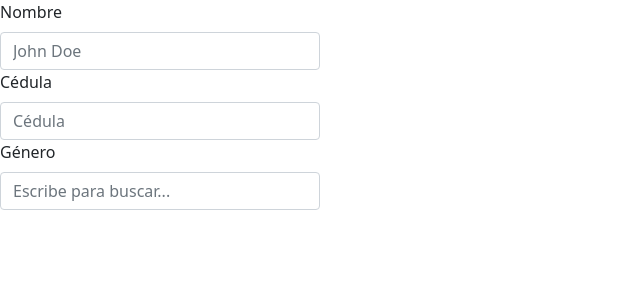
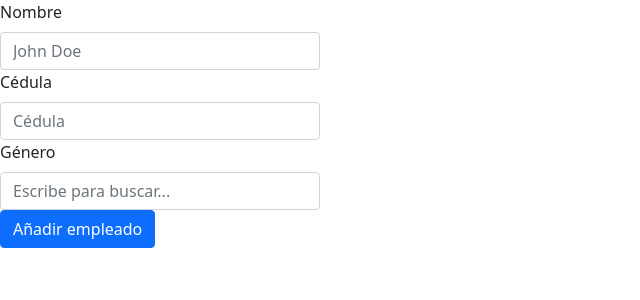
Before and after one commit to David-sqrtpi/CSW-angular, an Angular app: page /insertar-empleado in a window 1280 px wide. Shown: the top 300 px of the page, without its empty margins (0-640 px from the left). Built offline with nearby package versions, Linux system fonts and the light colour scheme.

Commit message:
Añadiendo el form group a html

```diff
--- a/src/app/components/insertar-empleado/insertar-empleado.component.html
+++ b/src/app/components/insertar-empleado/insertar-empleado.component.html
@@ -1,20 +1,23 @@
-<form>
+<form [formGroup]='empleadoForm' (ngSubmit)='onSubmit()'>
     <div class="col-sm-3">
         <label for="name" class="form-label">Nombre</label>
-        <input type="text" class="form-control" id="name" placeholder="John Doe">
+        <input type="text" class="form-control" id="name" placeholder="John Doe" formControlName="name">
     </div>
 
     <div class="col-sm-3">
         <label for="cedula" class="form-label">Cédula</label>
-        <input type="number" class="form-control" id="cedula" placeholder="Cédula">
+        <input type="number" class="form-control" id="cedula" placeholder="Cédula" formControlName="cedula">
     </div>
 
     <div class="col-sm-3">
         <label for="gender" class="form-label">Género</label>
-        <input class="form-control" list="genderOptions" id="gender" placeholder="Escribe para buscar...">
+        <input class="form-control" list="genderOptions" id="gender" placeholder="Escribe para buscar..."
+            formControlName="gender">
         <datalist id="genderOptions">
             <option value="Femenino">
             <option value="Masculino">
         </datalist>
     </div>
+
+    <button type="submit" class="btn btn-primary">Añadir empleado</button>
 </form>
--- a/src/app/components/insertar-empleado/insertar-empleado.component.ts
+++ b/src/app/components/insertar-empleado/insertar-empleado.component.ts
@@ -17,6 +17,13 @@ export class InsertarEmpleadoComponent implements OnInit {
 
   constructor(private fb: FormBuilder) { }
 
+  public onSubmit(): void {
+    console.log('Hola, formulario');
+    console.log(this.empleadoForm.get('name')?.value);
+    console.log(this.empleadoForm.get('cedula')?.value);
+    console.log(this.empleadoForm.get('gender')?.value);
+  }
+
   ngOnInit(): void {
   }
 
```
